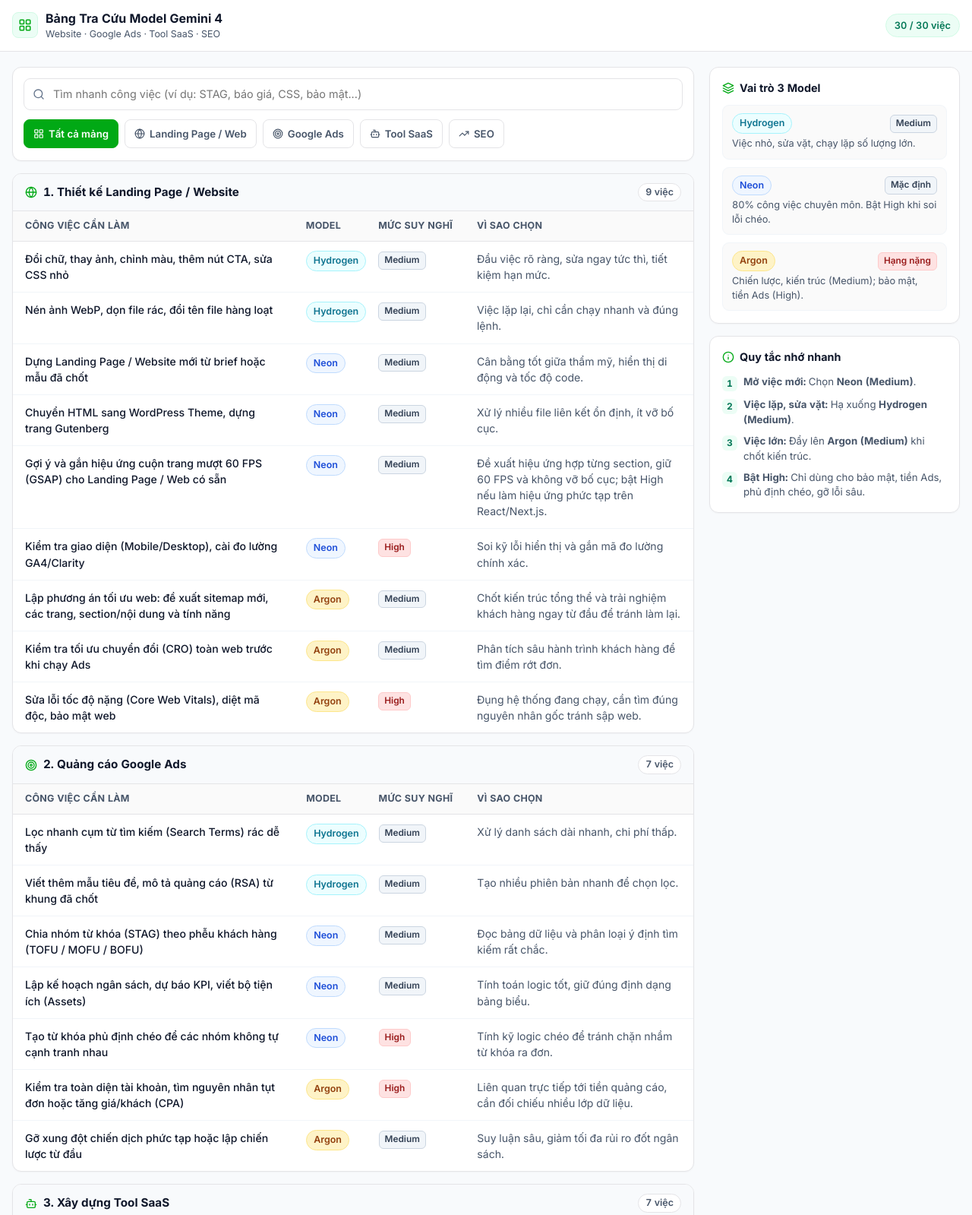
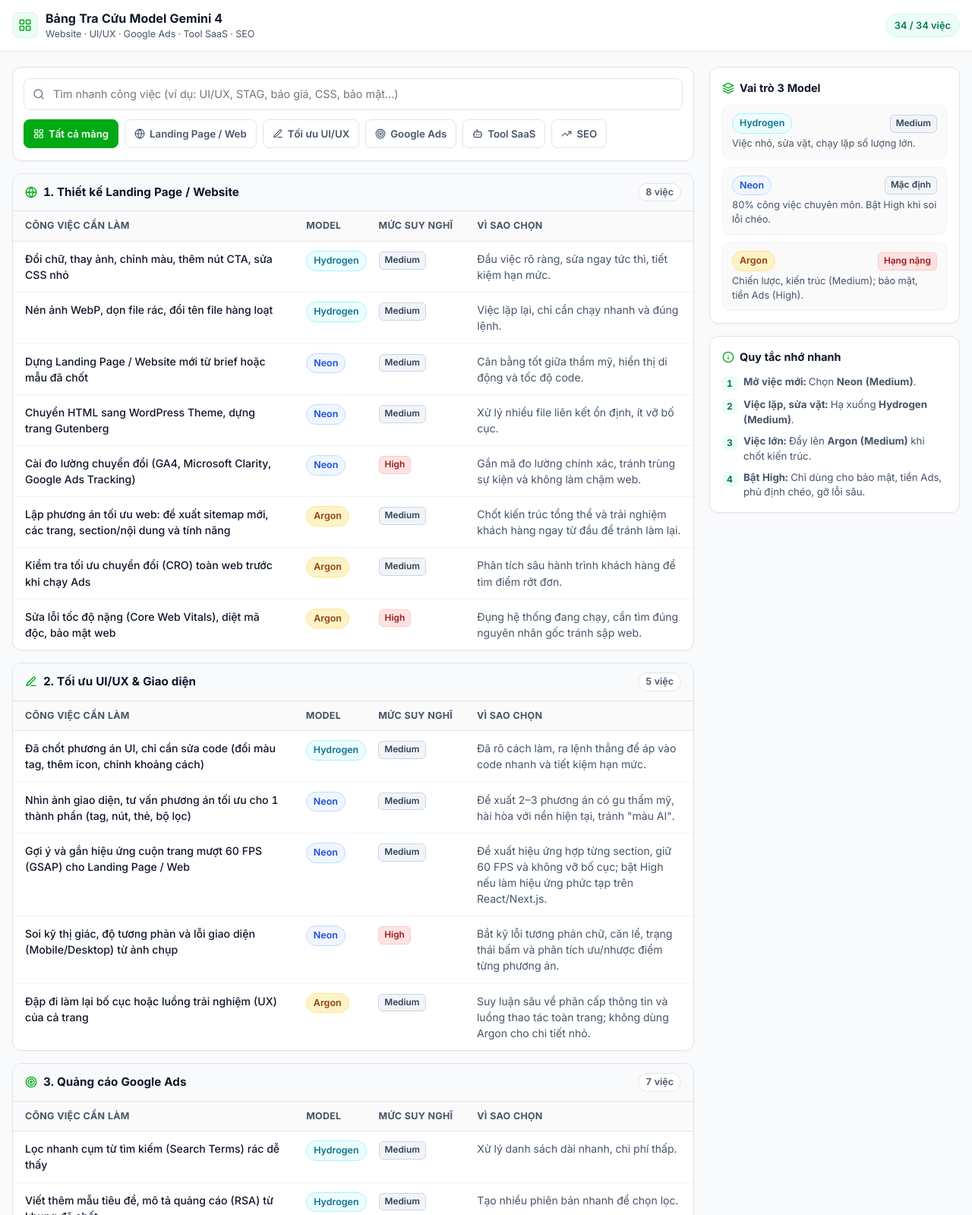
Before and after one commit to havanvandn-prog/bang-tra-cuu-gemini4, a plain HTML site: page index.html in a window 1280 px wide. Shown: the top 1599 px of the page at 76% size. Drawn offline with Linux system fonts and the light colour scheme.

Commit message:
Tach luong Toi uu UI/UX & Giao dien (5 tac vu) de de scan tim

```diff
--- a/index.html
+++ b/index.html
@@ -633,11 +633,11 @@
         </div>
         <div class="brand-text">
           <div class="brand-title">Bảng Tra Cứu Model Gemini 4</div>
-          <div class="brand-sub">Website · Google Ads · Tool SaaS · SEO</div>
+          <div class="brand-sub">Website · UI/UX · Google Ads · Tool SaaS · SEO</div>
         </div>
       </div>
       <div class="topbar-meta">
-        <span class="count-chip" id="countInfo">30 / 30 việc</span>
+        <span class="count-chip" id="countInfo">34 / 34 việc</span>
       </div>
     </div>
   </header>
@@ -656,7 +656,7 @@
               type="text"
               id="searchInput"
               class="search-input"
-              placeholder="Tìm nhanh công việc (ví dụ: STAG, báo giá, CSS, bảo mật...)"
+              placeholder="Tìm nhanh công việc (ví dụ: UI/UX, STAG, báo giá, CSS, bảo mật...)"
             />
             <button type="button" id="clearSearchBtn" class="clear-btn" aria-label="Xóa từ khóa">×</button>
           </div>
@@ -678,6 +678,13 @@
                 <path d="M2 12h20"></path>
               </svg>
               <span>Landing Page / Web</span>
+            </button>
+            <button class="pill" data-cat="UI/UX">
+              <svg width="14" height="14" viewBox="0 0 24 24" fill="none" stroke="currentColor" stroke-width="2" stroke-linecap="round" stroke-linejoin="round" class="shrink-0">
+                <path d="M12 20h9"></path>
+                <path d="M16.376 3.622a1 1 0 0 1 3.002 3.002L7.368 18.635a2 2 0 0 1-.855.506l-2.872.838a.5.5 0 0 1-.62-.62l.838-2.872a2 2 0 0 1 .506-.854z"></path>
+              </svg>
+              <span>Tối ưu UI/UX</span>
             </button>
             <button class="pill" data-cat="Google Ads">
               <svg width="14" height="14" viewBox="0 0 24 24" fill="none" stroke="currentColor" stroke-width="2" stroke-linecap="round" stroke-linejoin="round" class="shrink-0">
@@ -791,18 +798,23 @@
         icon: '<svg class="cat-icon" width="16" height="16" viewBox="0 0 24 24" fill="none" stroke="currentColor" stroke-width="2" stroke-linecap="round" stroke-linejoin="round"><circle cx="12" cy="12" r="10"></circle><path d="M12 2a14.5 14.5 0 0 0 0 20 14.5 14.5 0 0 0 0-20"></path><path d="M2 12h20"></path></svg>'
       },
       {
+        key: 'UI/UX',
+        label: '2. Tối ưu UI/UX & Giao diện',
+        icon: '<svg class="cat-icon" width="16" height="16" viewBox="0 0 24 24" fill="none" stroke="currentColor" stroke-width="2" stroke-linecap="round" stroke-linejoin="round"><path d="M12 20h9"></path><path d="M16.376 3.622a1 1 0 0 1 3.002 3.002L7.368 18.635a2 2 0 0 1-.855.506l-2.872.838a.5.5 0 0 1-.62-.62l.838-2.872a2 2 0 0 1 .506-.854z"></path></svg>'
+      },
+      {
         key: 'Google Ads',
-        label: '2. Quảng cáo Google Ads',
+        label: '3. Quảng cáo Google Ads',
         icon: '<svg class="cat-icon" width="16" height="16" viewBox="0 0 24 24" fill="none" stroke="currentColor" stroke-width="2" stroke-linecap="round" stroke-linejoin="round"><circle cx="12" cy="12" r="10"></circle><circle cx="12" cy="12" r="6"></circle><circle cx="12" cy="12" r="2"></circle></svg>'
       },
       {
         key: 'SaaS',
-        label: '3. Xây dựng Tool SaaS',
+        label: '4. Xây dựng Tool SaaS',
         icon: '<svg class="cat-icon" width="16" height="16" viewBox="0 0 24 24" fill="none" stroke="currentColor" stroke-width="2" stroke-linecap="round" stroke-linejoin="round"><path d="M12 8V4H8"></path><rect width="16" height="12" x="4" y="8" rx="2"></rect><path d="M2 14h2"></path><path d="M20 14h2"></path><path d="M15 13v2"></path><path d="M9 13v2"></path></svg>'
       },
       {
         key: 'SEO',
-        label: '4. Tối ưu & Kế hoạch SEO',
+        label: '5. Tối ưu & Kế hoạch SEO',
         icon: '<svg class="cat-icon" width="16" height="16" viewBox="0 0 24 24" fill="none" stroke="currentColor" stroke-width="2" stroke-linecap="round" stroke-linejoin="round"><polyline points="22 7 13.5 15.5 8.5 10.5 2 17"></polyline><polyline points="16 7 22 7 22 13"></polyline></svg>'
       }
     ];
@@ -813,11 +825,17 @@
       { cat: 'Website', task: 'Nén ảnh WebP, dọn file rác, đổi tên file hàng loạt', model: 'Hydrogen', level: 'Medium', reason: 'Việc lặp lại, chỉ cần chạy nhanh và đúng lệnh.' },
       { cat: 'Website', task: 'Dựng Landing Page / Website mới từ brief hoặc mẫu đã chốt', model: 'Neon', level: 'Medium', reason: 'Cân bằng tốt giữa thẩm mỹ, hiển thị di động và tốc độ code.' },
       { cat: 'Website', task: 'Chuyển HTML sang WordPress Theme, dựng trang Gutenberg', model: 'Neon', level: 'Medium', reason: 'Xử lý nhiều file liên kết ổn định, ít vỡ bố cục.' },
-      { cat: 'Website', task: 'Gợi ý và gắn hiệu ứng cuộn trang mượt 60 FPS (GSAP) cho Landing Page / Web có sẵn', model: 'Neon', level: 'Medium', reason: 'Đề xuất hiệu ứng hợp từng section, giữ 60 FPS và không vỡ bố cục; bật High nếu làm hiệu ứng phức tạp trên React/Next.js.' },
-      { cat: 'Website', task: 'Kiểm tra giao diện (Mobile/Desktop), cài đo lường GA4/Clarity', model: 'Neon', level: 'High', reason: 'Soi kỹ lỗi hiển thị và gắn mã đo lường chính xác.' },
+      { cat: 'Website', task: 'Cài đo lường chuyển đổi (GA4, Microsoft Clarity, Google Ads Tracking)', model: 'Neon', level: 'High', reason: 'Gắn mã đo lường chính xác, tránh trùng sự kiện và không làm chậm web.' },
       { cat: 'Website', task: 'Lập phương án tối ưu web: đề xuất sitemap mới, các trang, section/nội dung và tính năng', model: 'Argon', level: 'Medium', reason: 'Chốt kiến trúc tổng thể và trải nghiệm khách hàng ngay từ đầu để tránh làm lại.' },
       { cat: 'Website', task: 'Kiểm tra tối ưu chuyển đổi (CRO) toàn web trước khi chạy Ads', model: 'Argon', level: 'Medium', reason: 'Phân tích sâu hành trình khách hàng để tìm điểm rớt đơn.' },
       { cat: 'Website', task: 'Sửa lỗi tốc độ nặng (Core Web Vitals), diệt mã độc, bảo mật web', model: 'Argon', level: 'High', reason: 'Đụng hệ thống đang chạy, cần tìm đúng nguyên nhân gốc tránh sập web.' },
+
+      // Tối ưu UI/UX & Giao diện
+      { cat: 'UI/UX', task: 'Đã chốt phương án UI, chỉ cần sửa code (đổi màu tag, thêm icon, chỉnh khoảng cách)', model: 'Hydrogen', level: 'Medium', reason: 'Đã rõ cách làm, ra lệnh thẳng để áp vào code nhanh và tiết kiệm hạn mức.' },
+      { cat: 'UI/UX', task: 'Nhìn ảnh giao diện, tư vấn phương án tối ưu cho 1 thành phần (tag, nút, thẻ, bộ lọc)', model: 'Neon', level: 'Medium', reason: 'Đề xuất 2–3 phương án có gu thẩm mỹ, hài hòa với nền hiện tại, tránh "màu AI".' },
+      { cat: 'UI/UX', task: 'Gợi ý và gắn hiệu ứng cuộn trang mượt 60 FPS (GSAP) cho Landing Page / Web', model: 'Neon', level: 'Medium', reason: 'Đề xuất hiệu ứng hợp từng section, giữ 60 FPS và không vỡ bố cục; bật High nếu làm hiệu ứng phức tạp trên React/Next.js.' },
+      { cat: 'UI/UX', task: 'Soi kỹ thị giác, độ tương phản và lỗi giao diện (Mobile/Desktop) từ ảnh chụp', model: 'Neon', level: 'High', reason: 'Bắt kỹ lỗi tương phản chữ, căn lề, trạng thái bấm và phân tích ưu/nhược điểm từng phương án.' },
+      { cat: 'UI/UX', task: 'Đập đi làm lại bố cục hoặc luồng trải nghiệm (UX) của cả trang', model: 'Argon', level: 'Medium', reason: 'Suy luận sâu về phân cấp thông tin và luồng thao tác toàn trang; không dùng Argon cho chi tiết nhỏ.' },
 
       // Google Ads
       { cat: 'Google Ads', task: 'Lọc nhanh cụm từ tìm kiếm (Search Terms) rác dễ thấy', model: 'Hydrogen', level: 'Medium', reason: 'Xử lý danh sách dài nhanh, chi phí thấp.' },
```
